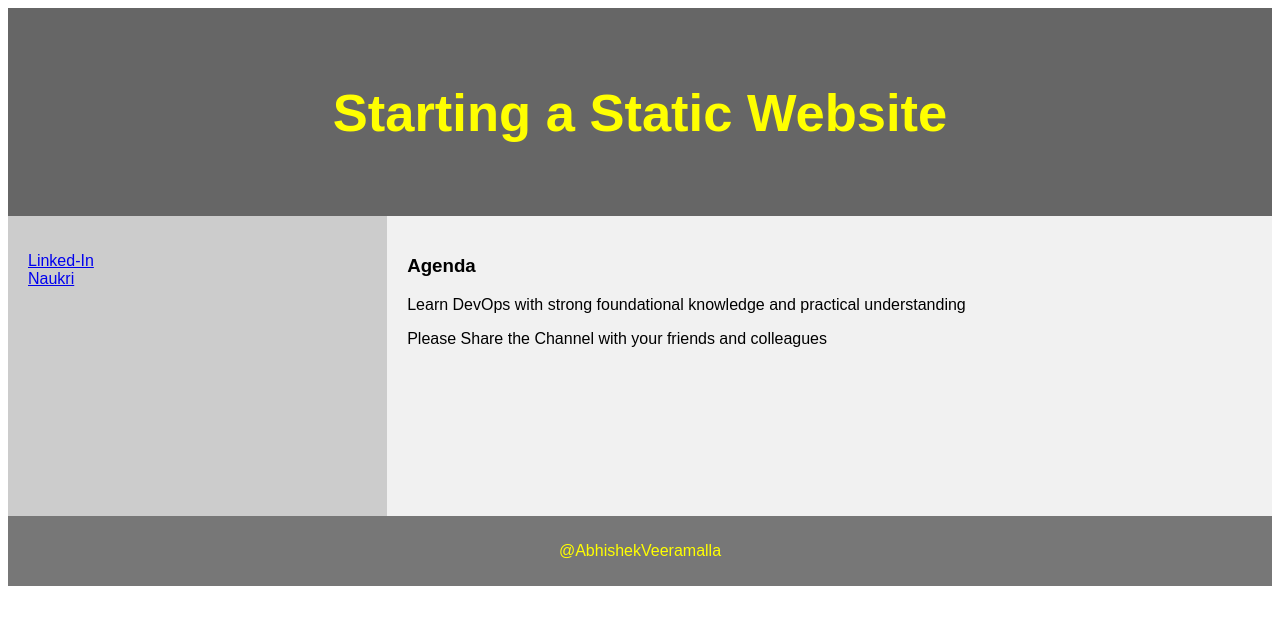
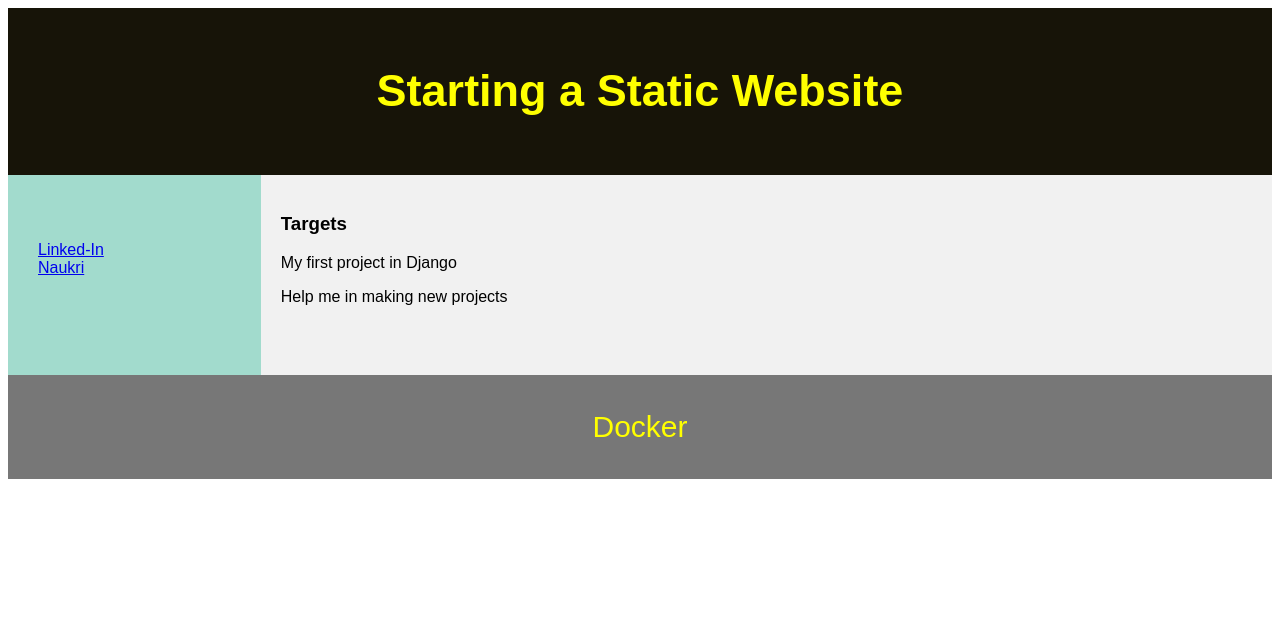
Before and after one commit to RameshBingi/projects, a Django app: page /demo/ in a window 1280 px wide. Shown: the top 625 px of the page. Run offline with Django 4.2, Linux system fonts and the light colour scheme.

Commit message:
Update demo_site.html

```diff
--- a/Docker/examples/python-web-app/devops/demo/templates/demo_site.html
+++ b/Docker/examples/python-web-app/devops/demo/templates/demo_site.html
@@ -15,34 +15,35 @@ body {
 
 /* Style the header */
 header {
-  background-color: #666;
-  padding: 30px;
+  background-color: #171408 ;
+  padding: 20px;
   text-align: center;
-  font-size: 35px;
+  font-size: 30px;
   color: yellow;
 }
 
 /* Create two columns/boxes that floats next to each other */
 nav {
   float: left;
-  width: 30%;
-  height: 300px; /* only for demonstration, should be removed */
-  background: #ccc;
-  padding: 20px;
+  width: 20%;
+  height: 200px; /* only for demonstration, should be removed */
+  background: #A2DBCD;
+  padding: 30px;
+  padding-top:50px;
 }
 
 /* Style the list inside the menu */
 nav ul {
   list-style-type: none;
-  padding: 0;
+  padding: 0px;
 }
 
 article {
   float: left;
   padding: 20px;
-  width: 70%;
+  width: 80%;
   background-color: #f1f1f1;
-  height: 300px; /* only for demonstration, should be removed */
+  height: 200px; /* only for demonstration, should be removed */
 }
 
 /* Clear floats after the columns */
@@ -55,9 +56,10 @@ section::after {
 /* Style the footer */
 footer {
   background-color: #777;
-  padding: 10px;
+  padding: 5px;
   text-align: center;
   color: yellow;
+  font-size:30px
 }
 
 /* Responsive layout - makes the two columns/boxes stack on top of each other instead of next to each other, on small screens */
@@ -86,14 +88,14 @@ footer {
   </nav>
 
   <article>
-    <h1>Agenda</h1>
-    <p>Learn DevOps with strong foundational knowledge and practical understanding</p>
-    <p>Please Share the Channel with your friends and colleagues</p>
+    <h1>Targets</h1>
+    <p>My first project in Django </p>
+    <p>Help me in making new projects</p>
   </article>
 </section>
 
 <footer>
-  <p>@AbhishekVeeramalla</p>
+  <p>Docker</p>
 </footer>
 
 </body>
```
